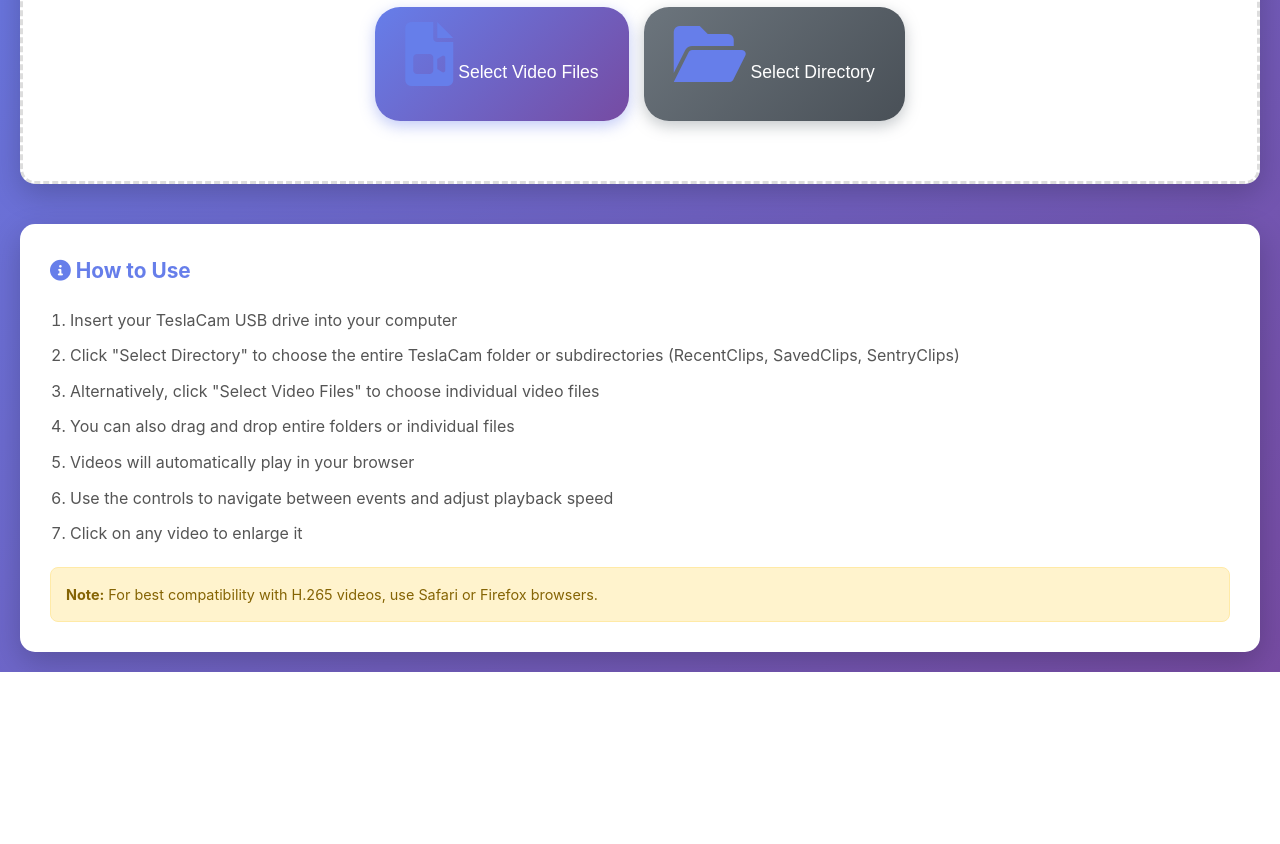
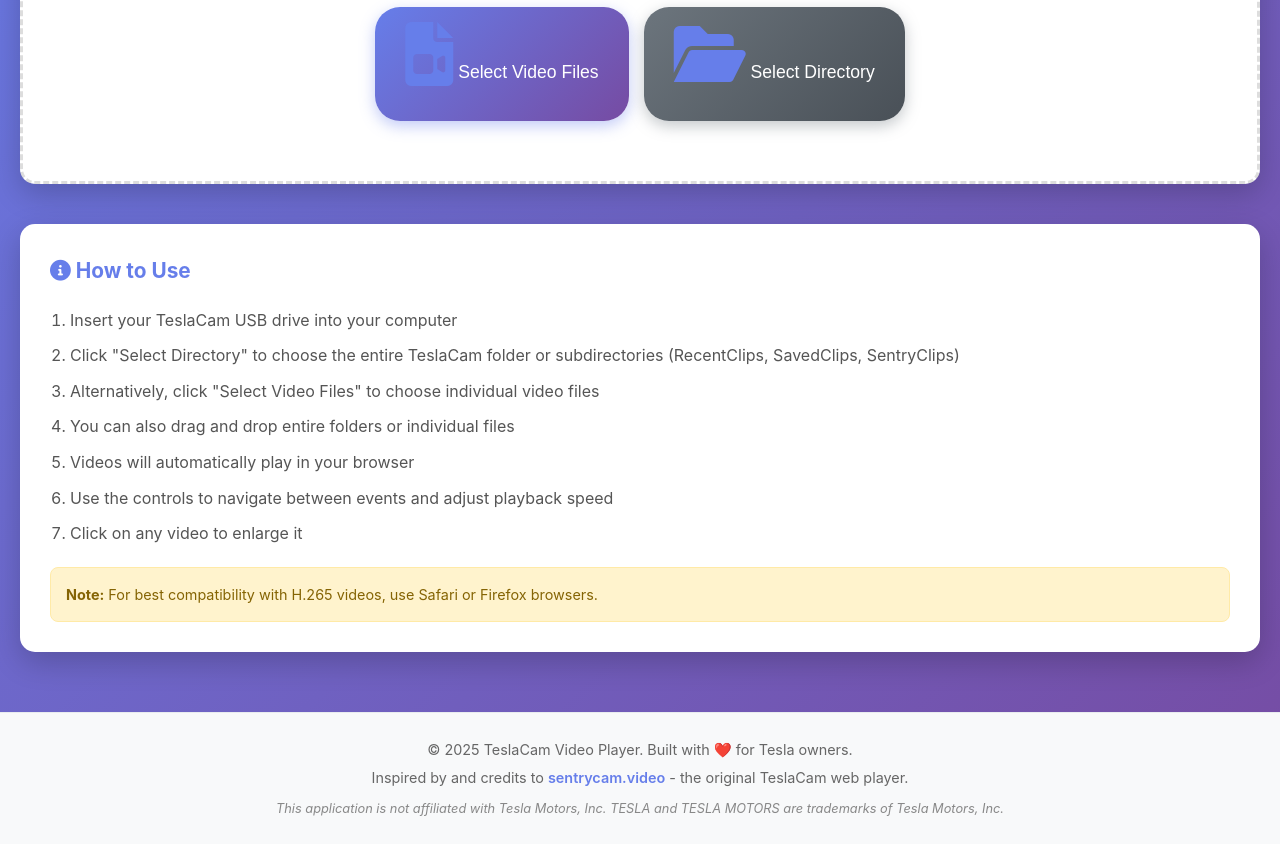
Before and after one commit to ablax/teslaview, a website: page public/index.html in a window 1280 px wide. Shown: the part 454-1298 px from the top of the page. Before the commit the page ends 1126 px from the top, so only its background shows below. Drawn offline with Linux system fonts and the light colour scheme.

Commit message:
add credits

```diff
--- a/public/css/styles.css
+++ b/public/css/styles.css
@@ -580,6 +580,44 @@
     border-color: #218838;
 }
 
+/* Footer */
+.footer {
+    background: #f8f9fa;
+    border-top: 1px solid #e9ecef;
+    padding: 20px 0;
+    margin-top: 40px;
+    text-align: center;
+}
+
+.footer-content {
+    max-width: 1200px;
+    margin: 0 auto;
+    padding: 0 20px;
+}
+
+.footer-content p {
+    margin: 5px 0;
+    color: #666;
+    font-size: 0.9rem;
+}
+
+.footer-content a {
+    color: #667eea;
+    text-decoration: none;
+    font-weight: 600;
+}
+
+.footer-content a:hover {
+    text-decoration: underline;
+}
+
+.footer-content .disclaimer {
+    font-size: 0.8rem;
+    color: #888;
+    font-style: italic;
+    margin-top: 10px;
+}
+
 .video-item video {
     width: 100%;
     height: auto;
--- a/public/index.html
+++ b/public/index.html
@@ -166,6 +166,15 @@
         </div>
     </div>
 
+    <!-- Footer -->
+    <footer class="footer">
+        <div class="footer-content">
+            <p>&copy; 2025 TeslaCam Video Player. Built with ❤️ for Tesla owners.</p>
+            <p>Inspired by and credits to <a href="https://sentrycam.video" target="_blank" rel="noopener">sentrycam.video</a> - the original TeslaCam web player.</p>
+            <p class="disclaimer">This application is not affiliated with Tesla Motors, Inc. TESLA and TESLA MOTORS are trademarks of Tesla Motors, Inc.</p>
+        </div>
+    </footer>
+
     <script src="js/app.js"></script>
 </body>
 </html>
```
